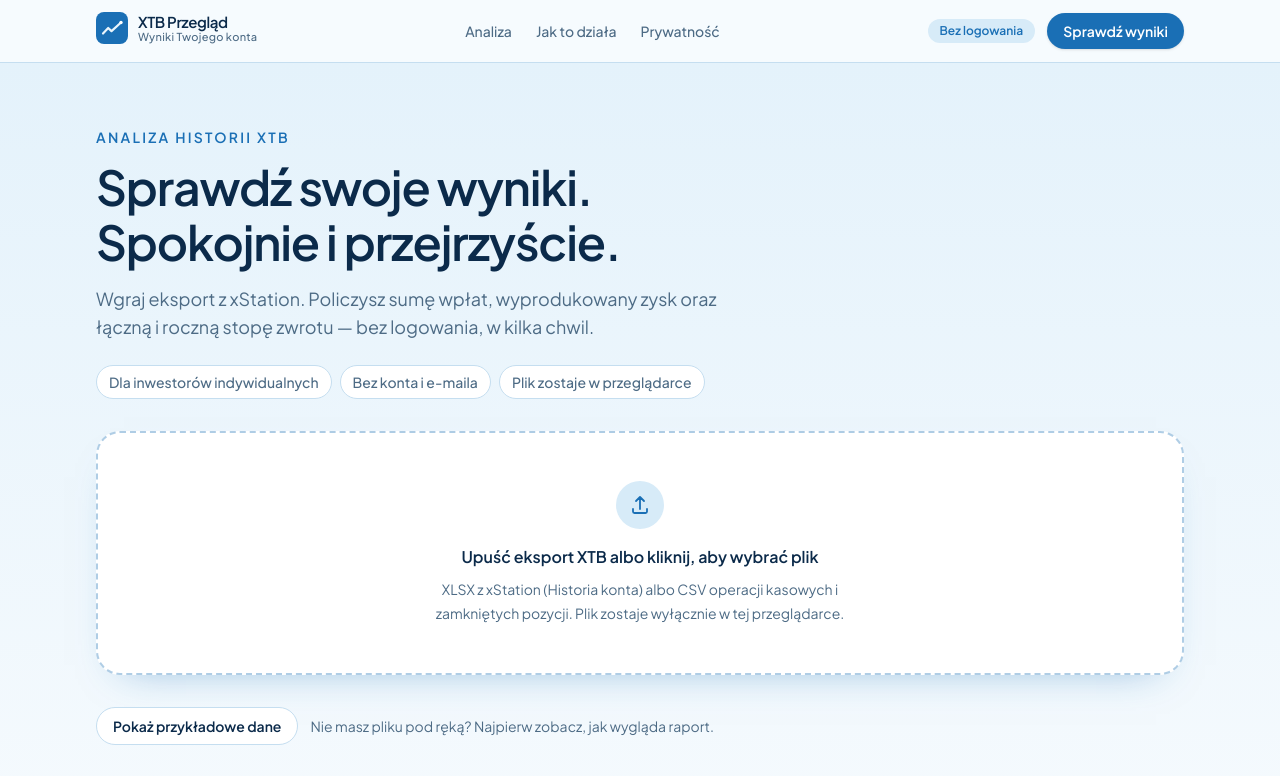
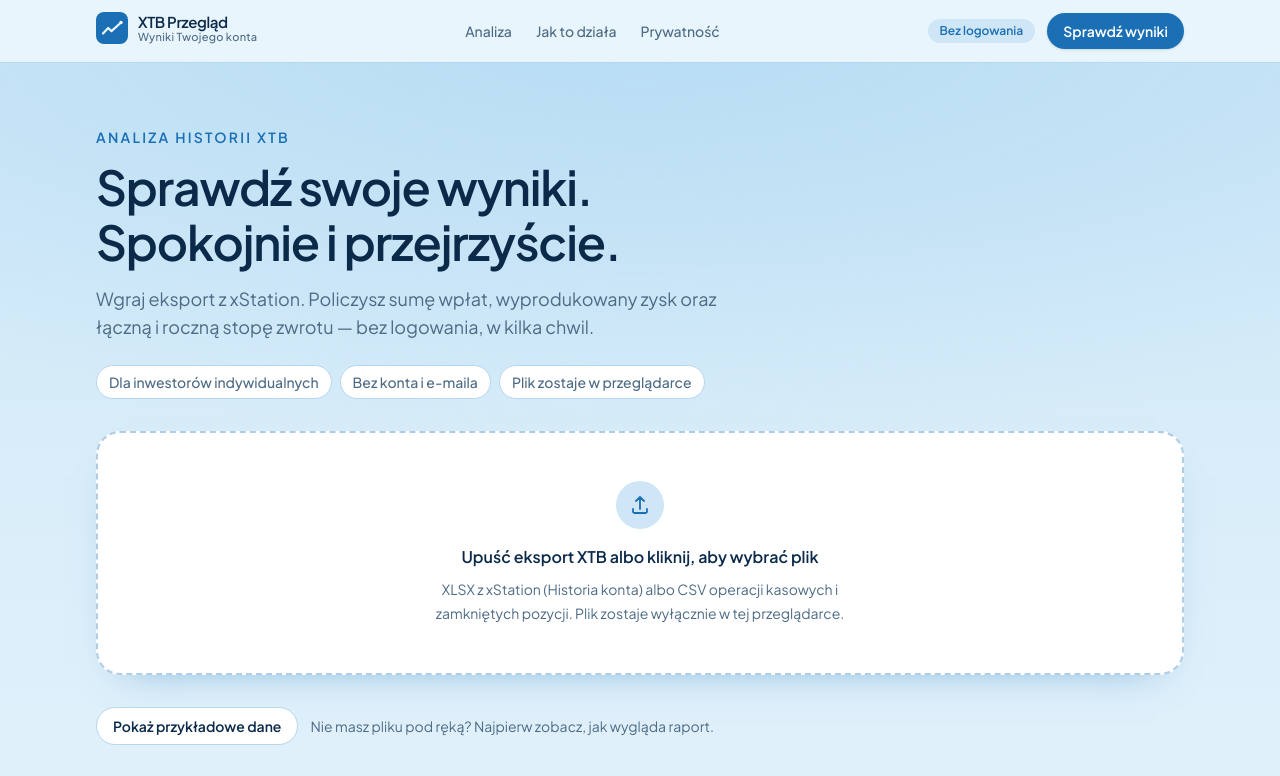
Before and after one commit to WojtejMN/XTB_IMPORT, a Next.js app: page / in a window 1280 px wide. Shown: the top 776 px of the page. Built offline with nearby package versions, Linux system fonts and the light colour scheme.

Commit message:
Wzmocnij jasnoniebieskie tło hero i całej strony
Tło było zbyt bliskie bieli. Czystszy błękit lepiej buduje zaufanie i odróżnia nagłówek, treść oraz stopkę.

Co-authored-by: Maciej Nowak <WojtejMN@users.noreply.github.com>

```diff
--- a/src/app/globals.css
+++ b/src/app/globals.css
@@ -1,20 +1,20 @@
 @import "tailwindcss";
 
 :root {
-  --background: #eef6fc;
+  --background: #e3f2fb;
   --foreground: #0b2a4a;
   --surface: #ffffff;
   --muted: #4d6b85;
   --primary: #1a6fb5;
   --primary-hover: #155d99;
-  --primary-soft: #d7ebf8;
-  --border: #c5def0;
-  --header: rgba(247, 251, 254, 0.92);
-  --footer: #e3f0f9;
+  --primary-soft: #cfe6f6;
+  --border: #b7d7ee;
+  --header: rgba(232, 245, 252, 0.94);
+  --footer: #d5ebf7;
   --positive: #0d7a62;
   --negative: #b42318;
-  --hero-from: #e4f2fb;
-  --hero-to: #f7fbfe;
+  --hero-from: #cfe8f8;
+  --hero-to: #e3f2fb;
 }
 
 @theme inline {
--- a/src/components/Dashboard.tsx
+++ b/src/components/Dashboard.tsx
@@ -68,7 +68,7 @@ export function Dashboard() {
     <>
       <section
         id="import"
-        className="scroll-mt-28 border-b border-border bg-[linear-gradient(180deg,var(--hero-from),var(--hero-to))]"
+        className="scroll-mt-28 border-b border-border bg-[radial-gradient(1200px_420px_at_50%_-40px,#b7dcf3,transparent),linear-gradient(180deg,var(--hero-from),var(--hero-to))]"
       >
         <div className="mx-auto flex w-full max-w-6xl flex-col gap-8 px-4 py-12 sm:px-6 sm:py-16 lg:px-8">
           <div className="max-w-2xl">
```
